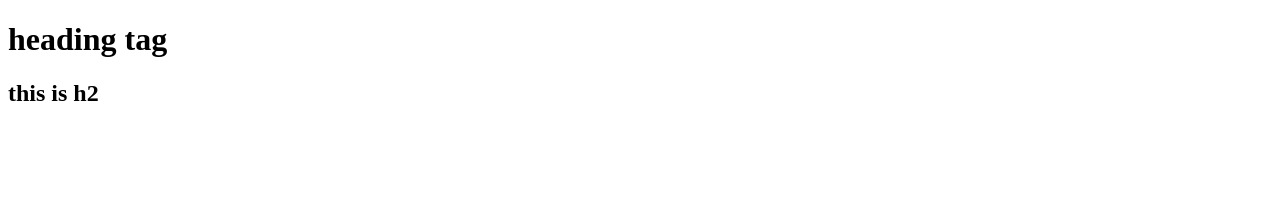
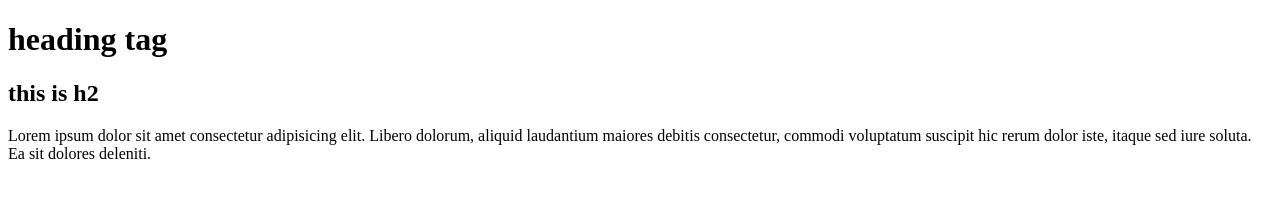
Before and after one commit to Aniket176atgit/sublime, a plain HTML site: page index.html in a window 1280 px wide. Drawn offline with Linux system fonts and the light colour scheme.

Commit message:
second commit

```diff
--- a/index.html
+++ b/index.html
@@ -6,6 +6,7 @@
 <body>
 	<h1>heading tag</h1>
 	<h2>this is h2</h2>
+	<p>Lorem ipsum dolor sit amet consectetur adipisicing elit. Libero dolorum, aliquid laudantium maiores debitis consectetur, commodi voluptatum suscipit hic rerum dolor iste, itaque sed iure soluta. Ea sit dolores deleniti.</p>
 
 </body>
 </html>
```
